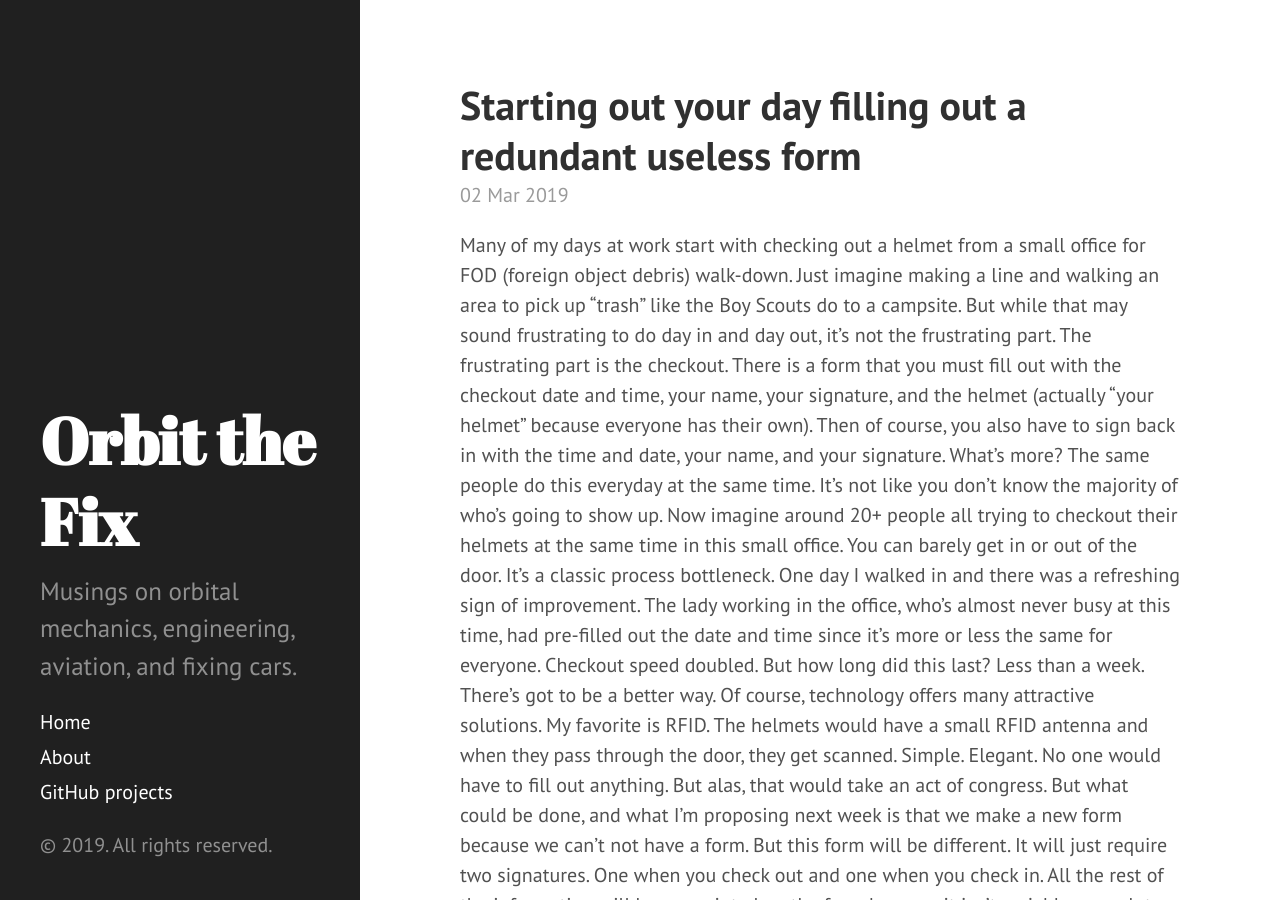
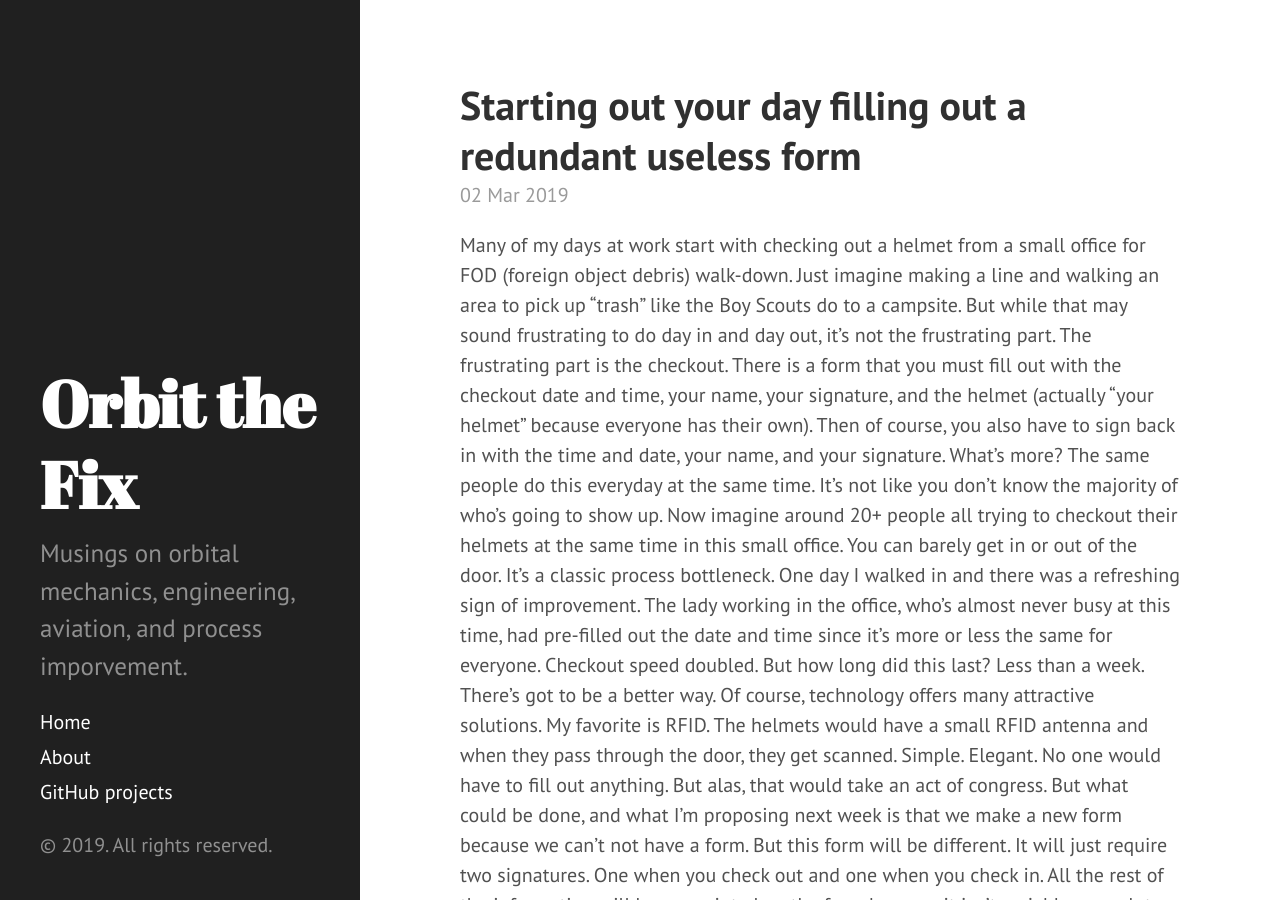
Before and after one commit to orbitthefix/orbitthefix.github.io, a Jekyll site: the page built from index.html, in a window 1280 px wide and 900 px high. Built offline with Jekyll 4.4.1, drawn with Linux system fonts in a browser that asks for light colours; the list of posts is cut into pages by our own code.

Commit message:
Updated tagline

```diff
--- a/_config.yml
+++ b/_config.yml
@@ -8,8 +8,8 @@ permalink:        pretty
 
 # Setup
 title:            Orbit the Fix
-tagline:          'Musings on orbital mechanics, engineering, aviation, and fixing cars.'
-description:      'Musings on orbital mechanics, engineering, aviation, and fixing cars.'
+tagline:          'Musings on orbital mechanics, engineering, aviation, and process improvement.'
+description:      'Musings on orbital mechanics, engineering, aviation, and process imporvement.'
 #'A brazen two-column <a href="http://jekyllrb.com" target="_blank">Jekyll</a> theme that pairs a prominent sidebar with uncomplicated content. Made by <a href="https://twitter.com/mdo" target="_blank">@mdo</a>.'
 url:              https://orbitthefix.github.io
 baseurl:          /
```
